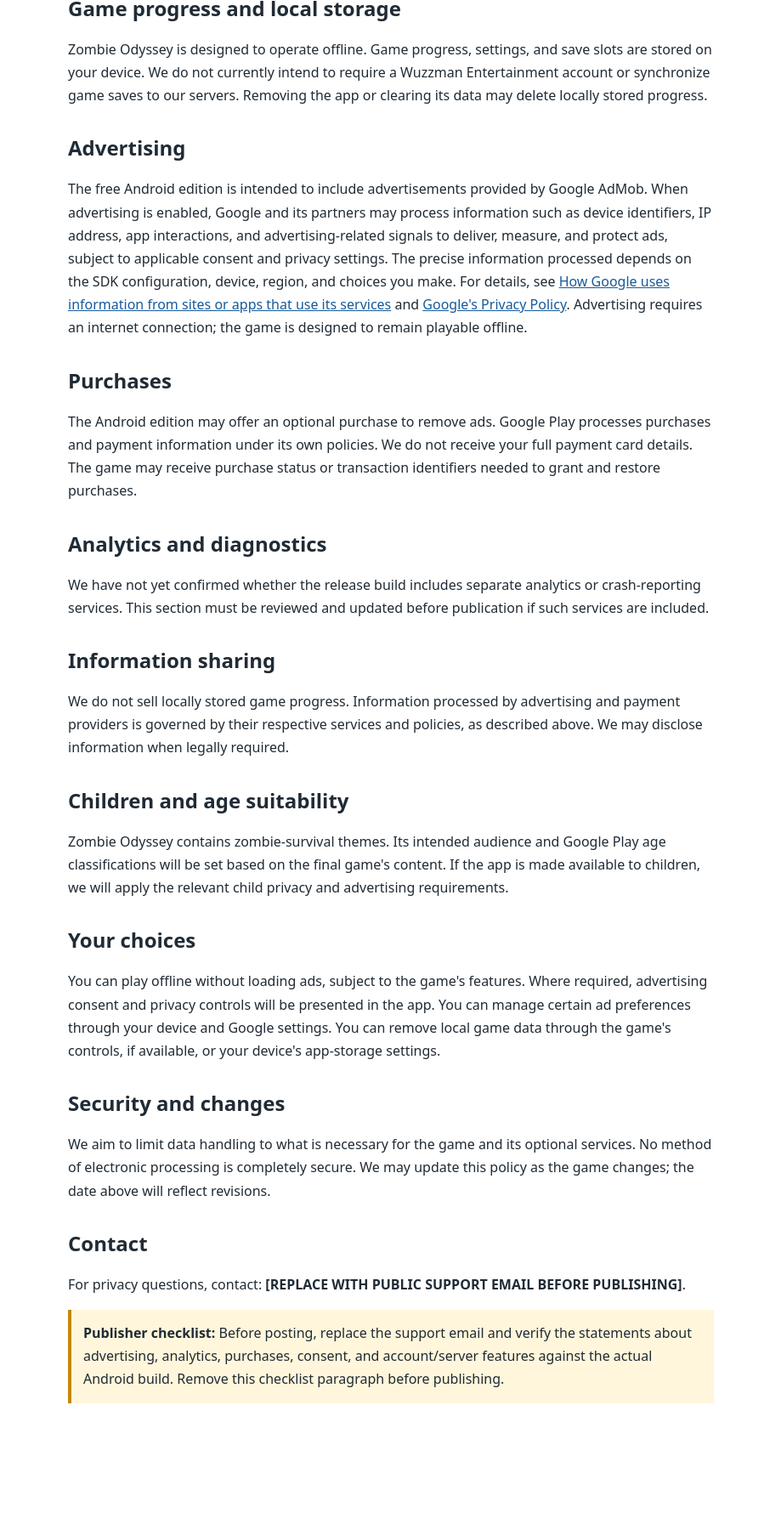
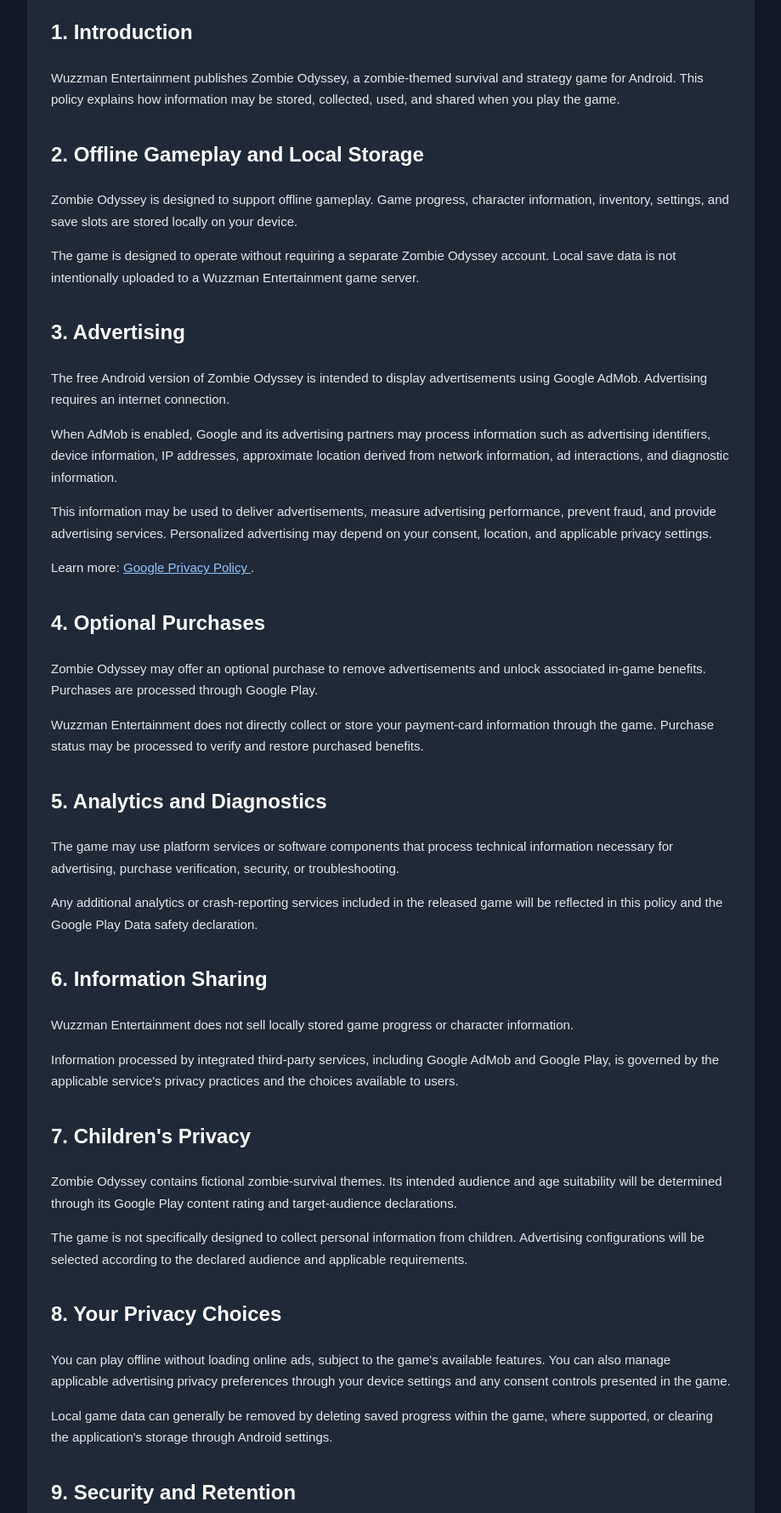
Before and after one commit to wuzzman/zombie-odyssey, a plain HTML site: page index.html in a window 1280 px wide. Shown: the part 239-2019 px from the top of the page at 85% size, without its empty margins (180-1099 px from the left). Before the commit the page ends 1930 px from the top, so only its background shows below. Drawn offline with Linux system fonts and the light colour scheme.

Commit message:
Update index.html

```diff
--- a/index.html
+++ b/index.html
@@ -1,14 +1,212 @@
-<!doctype html>
-<html lang="en"><head><meta charset="utf-8"><meta name="viewport" content="width=device-width, initial-scale=1"><title>Privacy Policy | Zombie Odyssey | Wuzzman Entertainment</title><style>body{font:16px/1.7 system-ui,-apple-system,sans-serif;max-width:760px;margin:40px auto;padding:0 22px;color:#202b35}h1,h2{line-height:1.3}h1{font-size:2rem}h2{margin-top:2rem}a{color:#165a9b}.note{background:#fff6db;padding:14px;border-left:4px solid #c48a00}</style></head><body><main><h1>Privacy Policy for Zombie Odyssey</h1><p><strong>Developer:</strong> Wuzzman Entertainment (independent sole proprietorship)<br><strong>Last updated:</strong> November 20, 2026</p>
-<p>This policy explains how Zombie Odyssey handles information when you play the Android game.</p>
-<h2>Game progress and local storage</h2><p>Zombie Odyssey is designed to operate offline. Game progress, settings, and save slots are stored on your device. We do not currently intend to require a Wuzzman Entertainment account or synchronize game saves to our servers. Removing the app or clearing its data may delete locally stored progress.</p>
-<h2>Advertising</h2><p>The free Android edition is intended to include advertisements provided by Google AdMob. When advertising is enabled, Google and its partners may process information such as device identifiers, IP address, app interactions, and advertising-related signals to deliver, measure, and protect ads, subject to applicable consent and privacy settings. The precise information processed depends on the SDK configuration, device, region, and choices you make. For details, see <a href="https://policies.google.com/technologies/partner-sites">How Google uses information from sites or apps that use its services</a> and <a href="https://policies.google.com/privacy">Google's Privacy Policy</a>. Advertising requires an internet connection; the game is designed to remain playable offline.</p>
-<h2>Purchases</h2><p>The Android edition may offer an optional purchase to remove ads. Google Play processes purchases and payment information under its own policies. We do not receive your full payment card details. The game may receive purchase status or transaction identifiers needed to grant and restore purchases.</p>
-<h2>Analytics and diagnostics</h2><p>We have not yet confirmed whether the release build includes separate analytics or crash-reporting services. This section must be reviewed and updated before publication if such services are included.</p>
-<h2>Information sharing</h2><p>We do not sell locally stored game progress. Information processed by advertising and payment providers is governed by their respective services and policies, as described above. We may disclose information when legally required.</p>
-<h2>Children and age suitability</h2><p>Zombie Odyssey contains zombie-survival themes. Its intended audience and Google Play age classifications will be set based on the final game's content. If the app is made available to children, we will apply the relevant child privacy and advertising requirements.</p>
-<h2>Your choices</h2><p>You can play offline without loading ads, subject to the game's features. Where required, advertising consent and privacy controls will be presented in the app. You can manage certain ad preferences through your device and Google settings. You can remove local game data through the game's controls, if available, or your device's app-storage settings.</p>
-<h2>Security and changes</h2><p>We aim to limit data handling to what is necessary for the game and its optional services. No method of electronic processing is completely secure. We may update this policy as the game changes; the date above will reflect revisions.</p>
-<h2>Contact</h2><p>For privacy questions, contact: <strong>[REPLACE WITH PUBLIC SUPPORT EMAIL BEFORE PUBLISHING]</strong>.</p>
-<p class="note"><strong>Publisher checklist:</strong> Before posting, replace the support email and verify the statements about advertising, analytics, purchases, consent, and account/server features against the actual Android build. Remove this checklist paragraph before publishing.</p>
-</main></body></html>
+
+<!DOCTYPE html>
+<html lang="en">
+<head>
+  <meta charset="UTF-8">
+  <meta name="viewport" content="width=device-width, initial-scale=1">
+  <meta name="robots" content="index, follow">
+  <title>Privacy Policy | Zombie Odyssey | Wuzzman Entertainment</title>
+  <style>
+    :root {
+      color-scheme: dark;
+      font-family: Arial, Helvetica, sans-serif;
+      line-height: 1.7;
+    }
+    body {
+      margin: 0;
+      background: #111827;
+      color: #e5e7eb;
+    }
+    main {
+      max-width: 800px;
+      margin: 40px auto;
+      padding: 28px;
+      background: #1f2937;
+      border-radius: 12px;
+    }
+    h1, h2 { color: #ffffff; }
+    h1 { margin-bottom: 4px; }
+    h2 { margin-top: 32px; }
+    p, li { font-size: 15px; }
+    a { color: #93c5fd; }
+    .muted { color: #9ca3af; }
+    footer {
+      margin-top: 36px;
+      padding-top: 16px;
+      border-top: 1px solid #374151;
+      color: #9ca3af;
+      font-size: 13px;
+    }
+    @media (max-width: 600px) {
+      main {
+        margin: 0;
+        padding: 22px;
+        border-radius: 0;
+      }
+    }
+  </style>
+</head>
+<body>
+<main>
+  <h1>Zombie Odyssey Privacy Policy</h1>
+  <p class="muted">Wuzzman Entertainment</p>
+  <p class="muted">Last updated: November 20, 2026</p>
+
+  <h2>1. Introduction</h2>
+  <p>
+    Wuzzman Entertainment publishes Zombie Odyssey, a
+    zombie-themed survival and strategy game for Android.
+    This policy explains how information may be stored,
+    collected, used, and shared when you play the game.
+  </p>
+
+  <h2>2. Offline Gameplay and Local Storage</h2>
+  <p>
+    Zombie Odyssey is designed to support offline gameplay.
+    Game progress, character information, inventory,
+    settings, and save slots are stored locally on your device.
+  </p>
+  <p>
+    The game is designed to operate without requiring
+    a separate Zombie Odyssey account.
+    Local save data is not intentionally uploaded to a
+    Wuzzman Entertainment game server.
+  </p>
+
+  <h2>3. Advertising</h2>
+  <p>
+    The free Android version of Zombie Odyssey is intended
+    to display advertisements using Google AdMob.
+    Advertising requires an internet connection.
+  </p>
+  <p>
+    When AdMob is enabled, Google and its advertising
+    partners may process information such as advertising
+    identifiers, device information, IP addresses,
+    approximate location derived from network information,
+    ad interactions, and diagnostic information.
+  </p>
+  <p>
+    This information may be used to deliver advertisements,
+    measure advertising performance, prevent fraud,
+    and provide advertising services.
+    Personalized advertising may depend on your consent,
+    location, and applicable privacy settings.
+  </p>
+  <p>
+    Learn more:
+    <a href="https://policies.google.com/privacy">
+      Google Privacy Policy
+    </a>.
+  </p>
+
+  <h2>4. Optional Purchases</h2>
+  <p>
+    Zombie Odyssey may offer an optional purchase to remove
+    advertisements and unlock associated in-game benefits.
+    Purchases are processed through Google Play.
+  </p>
+  <p>
+    Wuzzman Entertainment does not directly collect or
+    store your payment-card information through the game.
+    Purchase status may be processed to verify and restore
+    purchased benefits.
+  </p>
+
+  <h2>5. Analytics and Diagnostics</h2>
+  <p>
+    The game may use platform services or software
+    components that process technical information
+    necessary for advertising, purchase verification,
+    security, or troubleshooting.
+  </p>
+  <p>
+    Any additional analytics or crash-reporting services
+    included in the released game will be reflected
+    in this policy and the Google Play Data safety
+    declaration.
+  </p>
+
+  <h2>6. Information Sharing</h2>
+  <p>
+    Wuzzman Entertainment does not sell locally stored
+    game progress or character information.
+  </p>
+  <p>
+    Information processed by integrated third-party
+    services, including Google AdMob and Google Play,
+    is governed by the applicable service's privacy
+    practices and the choices available to users.
+  </p>
+
+  <h2>7. Children's Privacy</h2>
+  <p>
+    Zombie Odyssey contains fictional zombie-survival
+    themes. Its intended audience and age suitability
+    will be determined through its Google Play content
+    rating and target-audience declarations.
+  </p>
+  <p>
+    The game is not specifically designed to collect
+    personal information from children.
+    Advertising configurations will be selected
+    according to the declared audience and applicable
+    requirements.
+  </p>
+
+  <h2>8. Your Privacy Choices</h2>
+  <p>
+    You can play offline without loading online ads,
+    subject to the game's available features.
+    You can also manage applicable advertising
+    privacy preferences through your device settings
+    and any consent controls presented in the game.
+  </p>
+  <p>
+    Local game data can generally be removed by
+    deleting saved progress within the game,
+    where supported, or clearing the application's
+    storage through Android settings.
+  </p>
+
+  <h2>9. Security and Retention</h2>
+  <p>
+    Wuzzman Entertainment aims to limit data handling
+    to what is needed for gameplay and optional services.
+    Locally stored game data remains on the device
+    until removed, subject to device and operating-system
+    behavior.
+  </p>
+  <p>
+    Third-party services may retain information according
+    to their own policies and applicable legal requirements.
+  </p>
+
+  <h2>10. Changes to This Policy</h2>
+  <p>
+    This privacy policy may be updated when game features,
+    advertising services, data practices, or legal
+    requirements change.
+    Updates will be published on this webpage.
+  </p>
+
+  <h2>11. Contact</h2>
+  <p>
+    For questions about this privacy policy or
+    privacy-related requests, contact:
+  </p>
+  <p>
+    <strong>Wuzzman Entertainment</strong><br>
+    Email:
+    <a href="mailto:REPLACE_WITH_SUPPORT_EMAIL">
+      wuzzman40k@gmail.com
+    </a>
+  </p>
+
+  <footer>
+    &copy; 2026 Wuzzman Entertainment.
+    All rights reserved.
+  </footer>
+</main>
+</body>
+</html>
```
